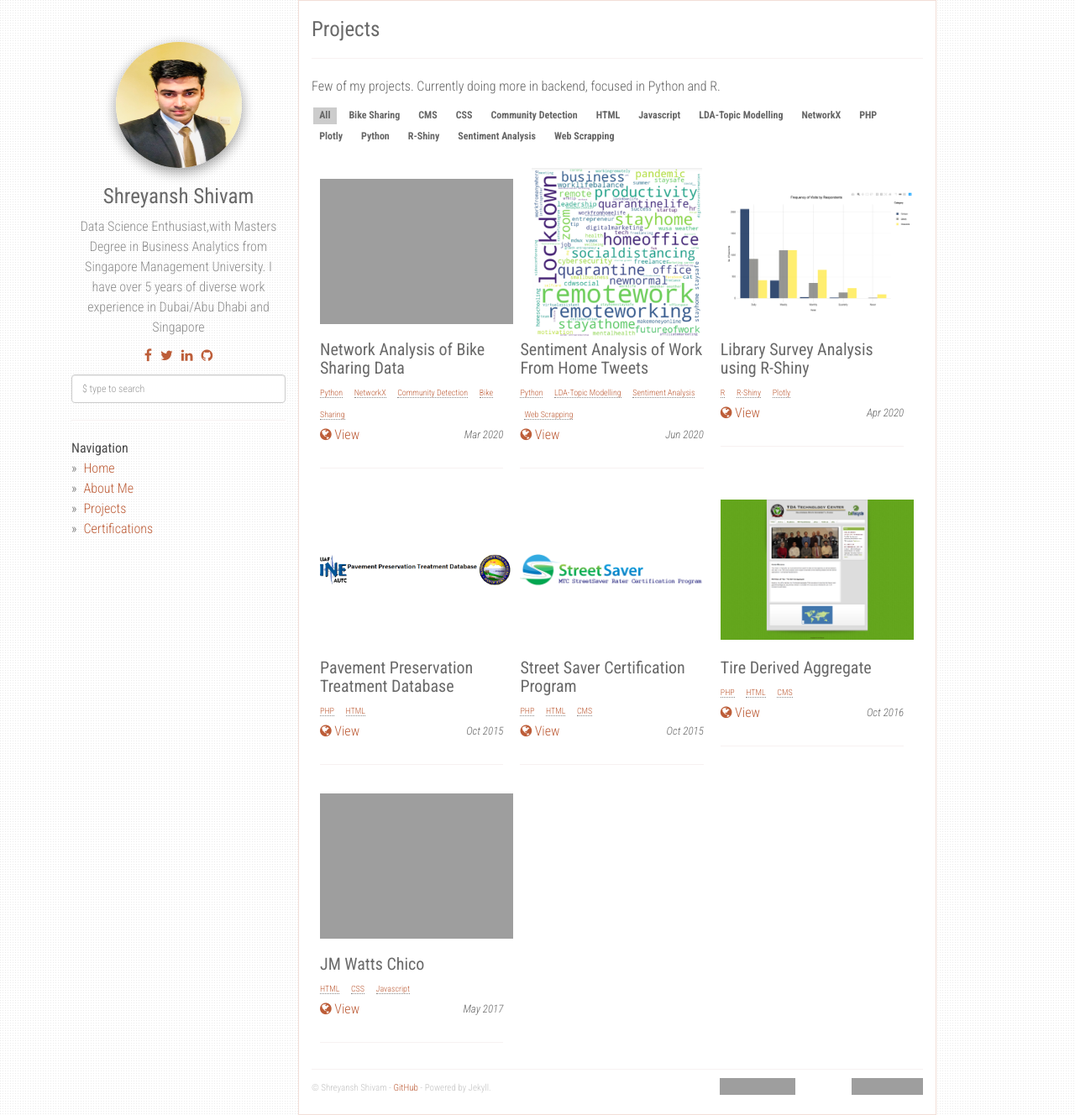
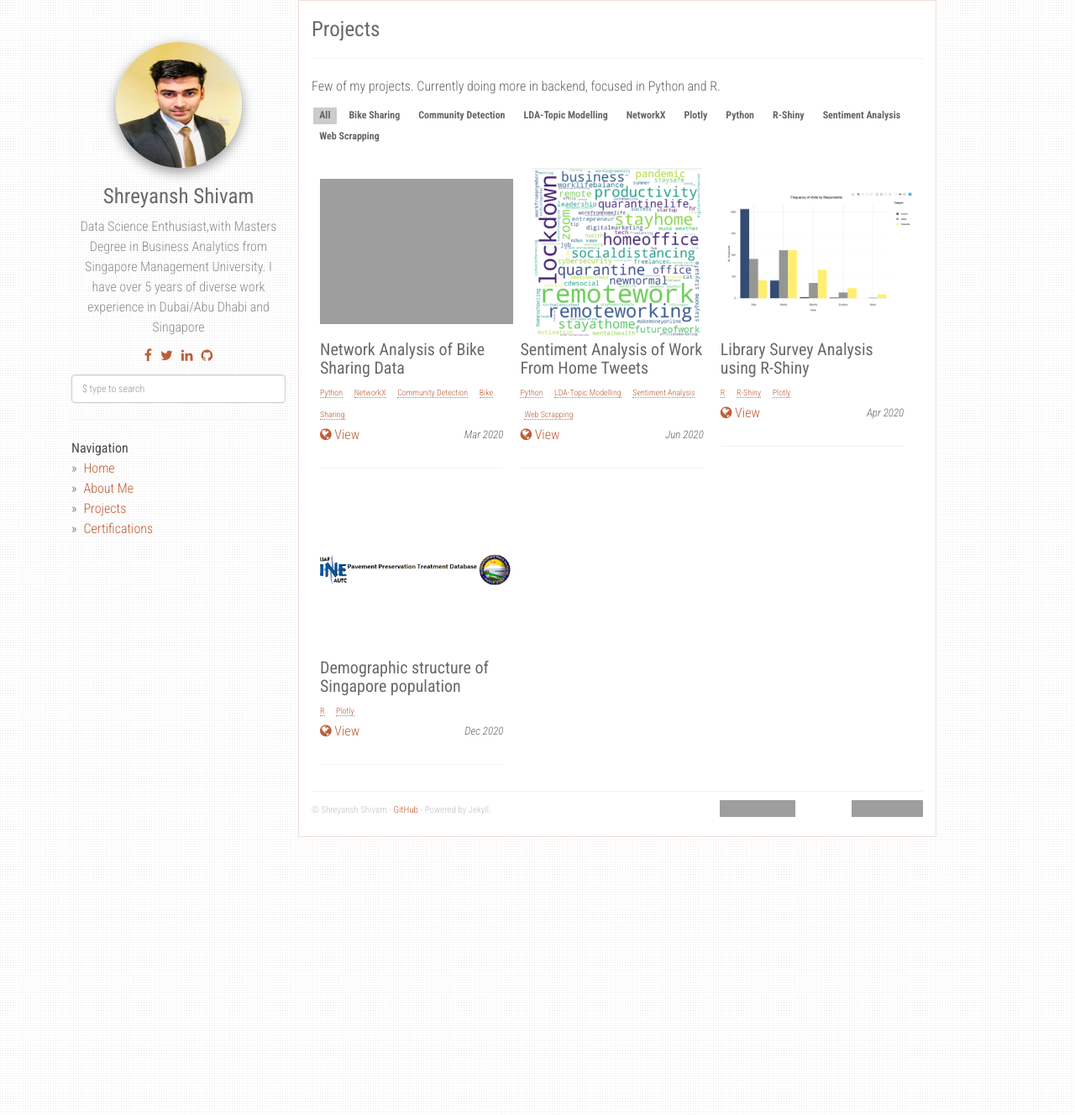
Before and after one commit to shreyanshshivam/shreyansh, a Jekyll site: the page built from projects.md, in a window 1280 px wide and 1328 px high. Shown: the whole window at 84% size. Built offline with Jekyll 4.4.1, drawn with Linux system fonts in a browser that asks for light colours; nearby versions of some CDN libraries; grey boxes are pictures that could not be loaded.

Commit message:
Update projects.json

```diff
--- a/_data/projects.json
+++ b/_data/projects.json
@@ -24,30 +24,10 @@
 		"tags": ["R","R-Shiny","Plotly"]
 	},
 	{
-		"name": "Pavement Preservation Treatment Database",
+		"name": "Demographic structure of Singapore population",
 		"image": "pp_logo.png",
-		"date": "Oct 2015",
-		"url": "http://ceresearch.ecst.csuchico.edu/cp2c/alaskappdb/",
-		"tags": ["PHP","HTML"]
-	},
-	{
-		"name": "Street Saver Certification Program",
-		"image": "streetsaver.png",
-		"date": "Oct 2015",
-		"url": "http://ttc.ecst.csuchico.edu/mtcrcp/login/index.php",
-		"tags": ["PHP","HTML","CMS"]
-	},
-	{
-		"name": "Tire Derived Aggregate",
-		"image": "tda.png",
-		"date": "Oct 2016",
-		"url": "http://ttc.ecst.csuchico.edu/TDAtc/index.php",
-		"tags": ["PHP","HTML","CMS"]
-	},{
-		"name": "JM Watts Chico",
-		"image": "jmwattschico.png",
-		"url": "http://jmwattschico.com/",
-		"date": "May 2017",
-		"tags": ["HTML","CSS","Javascript"]
+		"date": "Dec 2020",
+		"url": "https://rpubs.com/Shreyansh_Shivam/584293",
+		"tags": ["R","Plotly"]
 	}
 ]
```
